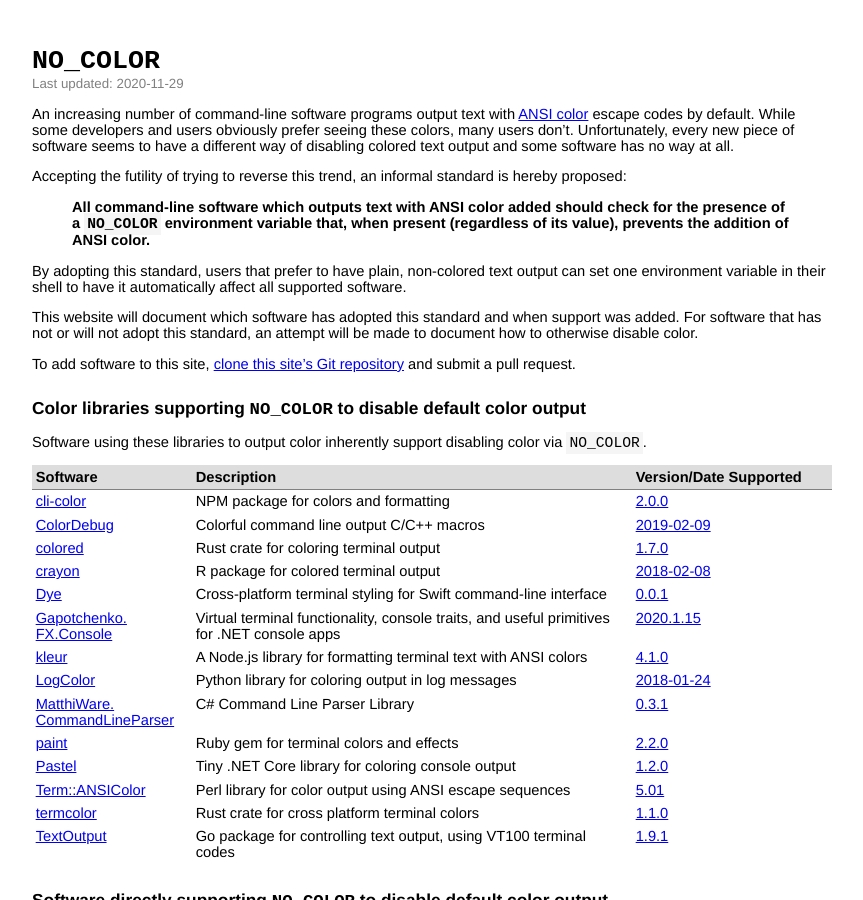
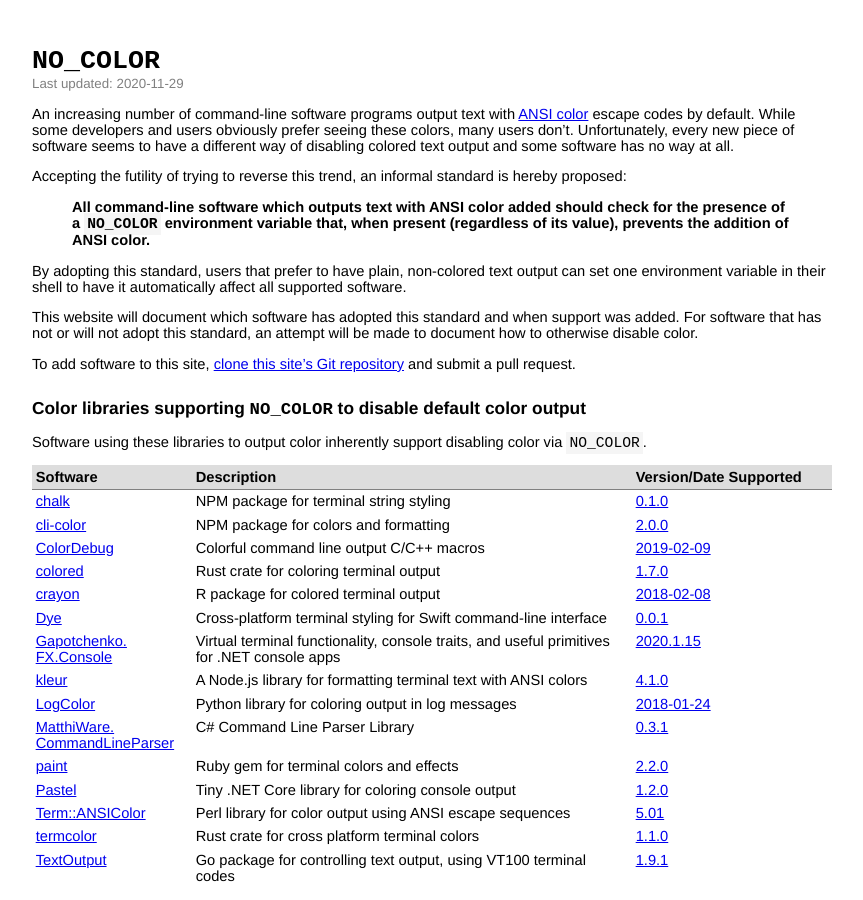
Before and after one commit to jcs/no_color, a Jekyll site: the page built from index.md, in a window 1280 px wide and 900 px high. Shown: the whole window, without its empty margins (208-1071 px from the left). Built offline with Jekyll 4.4.1, drawn with Linux system fonts in a browser that asks for light colours; our own code applies the rules of GitHub Pages for plain Markdown files.

Commit message:
Add chalk (#99)

```diff
--- a/index.md
+++ b/index.md
@@ -40,6 +40,7 @@ color via `NO_COLOR`.
 
 | Software | Description | Version/Date Supported |
 |:-|:-|:-|
+| [chalk](https://github.com/chalk/chalk) | NPM package for terminal string styling | [0.1.0](https://github.com/chalk/chalk/releases/tag/v0.1.0) |
 | [cli-color](https://github.com/medikoo/cli-color) | NPM package for colors and formatting | [2.0.0](https://github.com/medikoo/cli-color/releases/tag/v2.0.0) |
 | [ColorDebug](https://github.com/roboticslab-uc3m/color-debug) | Colorful command line output C/C++ macros | [2019-02-09](https://github.com/roboticslab-uc3m/color-debug/commit/2e2a5bf5a202228985612008967fb63ba8be53d8) |
 | [colored](https://github.com/mackwic/colored) | Rust crate for coloring terminal output | [1.7.0](https://github.com/mackwic/colored/blob/master/CHANGELOG.md#170-january-2019) |
```
